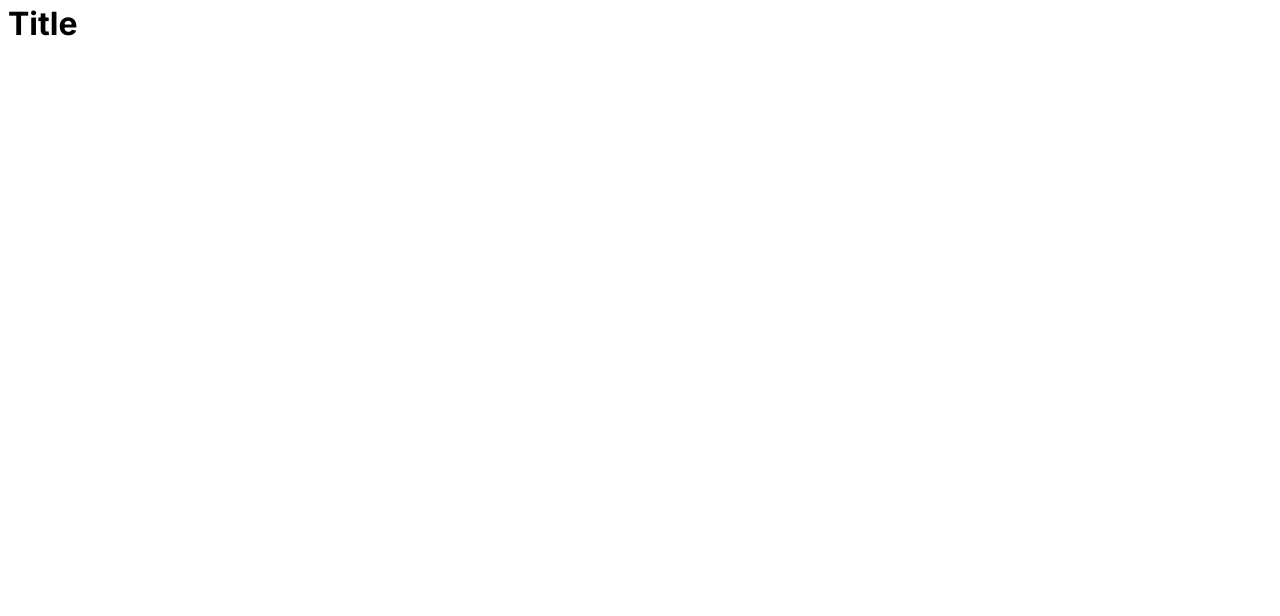
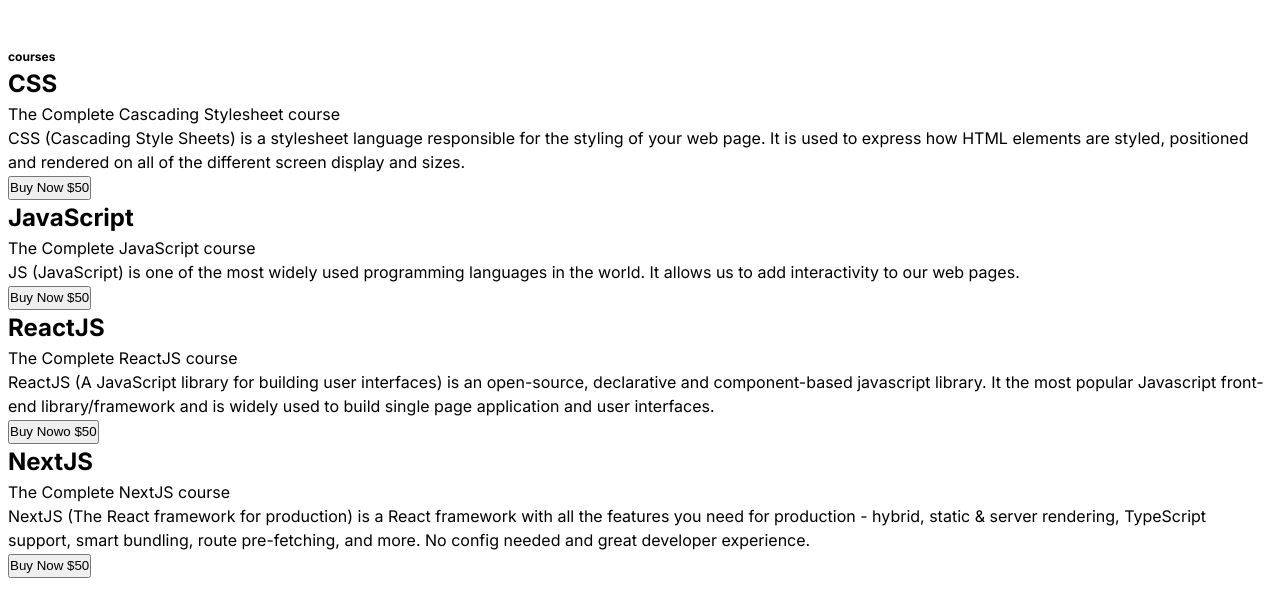
Before and after one commit to vlimbo/pricing-section-two, a plain HTML site: page index.html in a window 1280 px wide. Drawn offline with Linux system fonts and the light colour scheme.

Commit message:
Add all html elements in the section to page
All html elements are added to the page.

```diff
--- a/index.html
+++ b/index.html
@@ -15,12 +15,60 @@
 
     <!-- stylesheets -->
     <link rel="stylesheet" href="./styles/global.css" />
+    <link rel="stylesheet" href="./styles/components/pricing.css" />
     <link rel="stylesheet" href="./styles/utils.css" />
 
     <!-- title -->
     <title>Pricing</title>
   </head>
   <body>
-    <h1 class="container">Title</h1>
+    <section class="pricing container">
+      <h1 class="pricing__title">courses</h1>
+      <div class="pricing__grid-container">
+        <div class="pricing__box">
+          <h2>CSS</h2>
+          <p>The Complete Cascading Stylesheet course</p>
+          <p>
+            CSS (Cascading Style Sheets) is a stylesheet language responsible
+            for the styling of your web page. It is used to express how HTML
+            elements are styled, positioned and rendered on all of the different
+            screen display and sizes.
+          </p>
+          <button>Buy Now $50</button>
+        </div>
+        <div class="pricing__box">
+          <h2>JavaScript</h2>
+          <p>The Complete JavaScript course</p>
+          <p>
+            JS (JavaScript) is one of the most widely used programming languages
+            in the world. It allows us to add interactivity to our web pages.
+          </p>
+          <button>Buy Now $50</button>
+        </div>
+        <div class="pricing__box">
+          <h2>ReactJS</h2>
+          <p>The Complete ReactJS course</p>
+          <p>
+            ReactJS (A JavaScript library for building user interfaces) is an
+            open-source, declarative and component-based javascript library. It
+            the most popular Javascript front-end library/framework and is
+            widely used to build single page application and user interfaces.
+          </p>
+          <button>Buy Nowo $50</button>
+        </div>
+        <div class="pricing__box">
+          <h2>NextJS</h2>
+          <p>The Complete NextJS course</p>
+          <p>
+            NextJS (The React framework for production) is a React framework
+            with all the features you need for production - hybrid, static &
+            server rendering, TypeScript support, smart bundling, route
+            pre-fetching, and more. No config needed and great developer
+            experience.
+          </p>
+          <button>Buy Now $50</button>
+        </div>
+      </div>
+    </section>
   </body>
 </html>
--- /dev/null
+++ b/styles/components/pricing.css
@@ -0,0 +1,4 @@
+.pricing__title {
+  font-size: 0.75rem;
+  margin-top: 3rem;
+}
```
